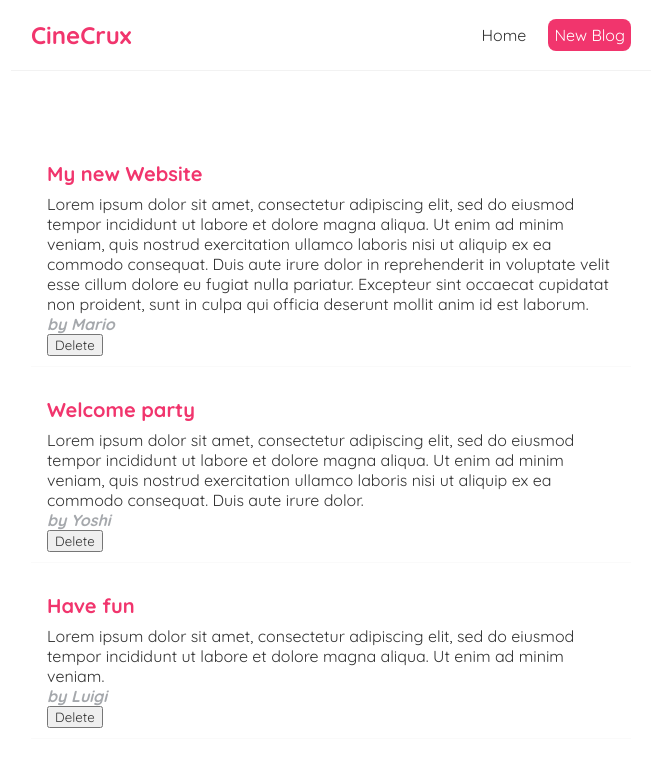
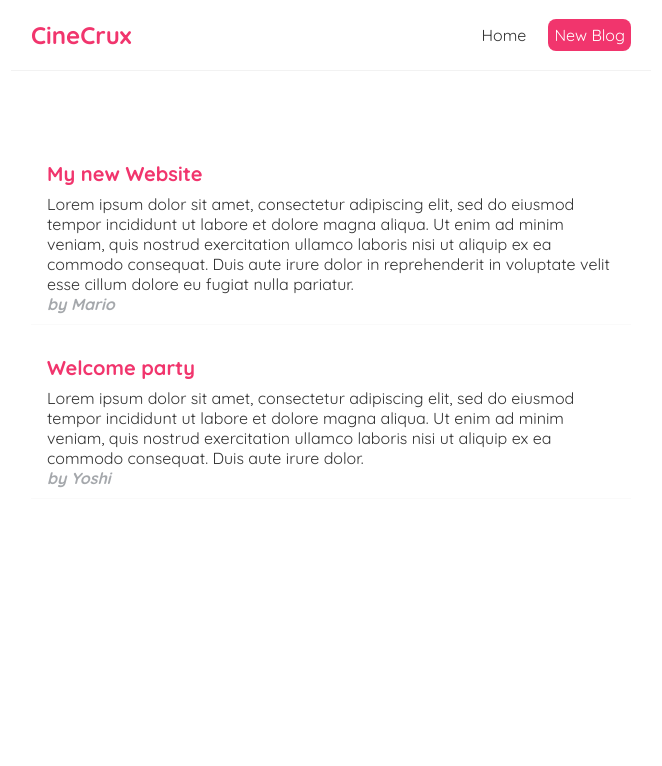
Before and after one commit to theiconik/cine-crux, a React (Create React App) app: page / in a window 1280 px wide. Shown: the top 766 px of the page, without its empty margins (309-971 px from the left). Built offline with nearby package versions, Linux system fonts and the light colour scheme; data requests are answered from the project's data file.

Commit message:
Fetching from db.json and removed delete button

```diff
--- a/src/BlogList.js
+++ b/src/BlogList.js
@@ -1,7 +1,7 @@
 const BlogList = (props) => {
 
    const blogs = props.blogprop;
-   const handleDelete = props.handleDeleteprop;
+   // const handleDelete = props.handleDeleteprop;
    return (
       <div className="blog-list">
          {blogs.map( (blog) => (
@@ -12,7 +12,7 @@
                   {
                      color: "#a5a8ac",
                   }}>by {blog.author}</strong></i></p>
-               <button onClick={() => handleDelete(blog.id)}>Delete</button>
+               {/* <button onClick={() => handleDelete(blog.id)}>Delete</button> */}
             </div>
          ) )}
       </div>
--- a/src/Home.js
+++ b/src/Home.js
@@ -3,39 +3,29 @@
 
 const Home = () => {
 
-   const [blogs, setBlogs] = useState([
-      { title: 'My new Website',
-      body: "Lorem ipsum dolor sit amet, consectetur adipiscing elit, sed do eiusmod tempor incididunt ut labore et dolore magna aliqua. Ut enim ad minim veniam, quis nostrud exercitation ullamco laboris nisi ut aliquip ex ea commodo consequat. Duis aute irure dolor in reprehenderit in voluptate velit esse cillum dolore eu fugiat nulla pariatur. Excepteur sint occaecat cupidatat non proident, sunt in culpa qui officia deserunt mollit anim id est laborum.",
-      author: 'Mario',
-      id: 1,
-      },
+   const [blogs, setBlogs] = useState(null);
 
-      { title: 'Welcome party',
-      body: "Lorem ipsum dolor sit amet, consectetur adipiscing elit, sed do eiusmod tempor incididunt ut labore et dolore magna aliqua. Ut enim ad minim veniam, quis nostrud exercitation ullamco laboris nisi ut aliquip ex ea commodo consequat. Duis aute irure dolor.",
-      author: 'Yoshi',
-      id: 2,
-      },
-
-      { title: 'Have fun',
-      body: "Lorem ipsum dolor sit amet, consectetur adipiscing elit, sed do eiusmod tempor incididunt ut labore et dolore magna aliqua. Ut enim ad minim veniam.",
-      author: 'Luigi',
-      id: 3,
-      },
-   ]);
-
-   const handleDelete = (id) => {
-      const newBlogs = blogs.filter(blog => blog.id !== id)
-      setBlogs(newBlogs);
-   }
+   // const handleDelete = (id) => {
+   //    const newBlogs = blogs.filter(blog => blog.id !== id)
+   //    setBlogs(newBlogs);
+   // }
 
    useEffect(() => {
-      console.log("Use Effect ran!");
+      // console.log("Use Effect ran!");
+      fetch('http://localhost:8000/blogs')
+      .then(res => {
+         return res.json();
+      })
+      .then((data) => {
+         console.log(data);
+         setBlogs(data);
+      })
    }, [])
 
 
    return (
       <div className="home">
-         <BlogList blogprop={blogs} handleDeleteprop={handleDelete} />
+         {blogs && <BlogList blogprop={blogs} handleDeleteprop="handleDelete" />}
       </div>
     );
 }
```
